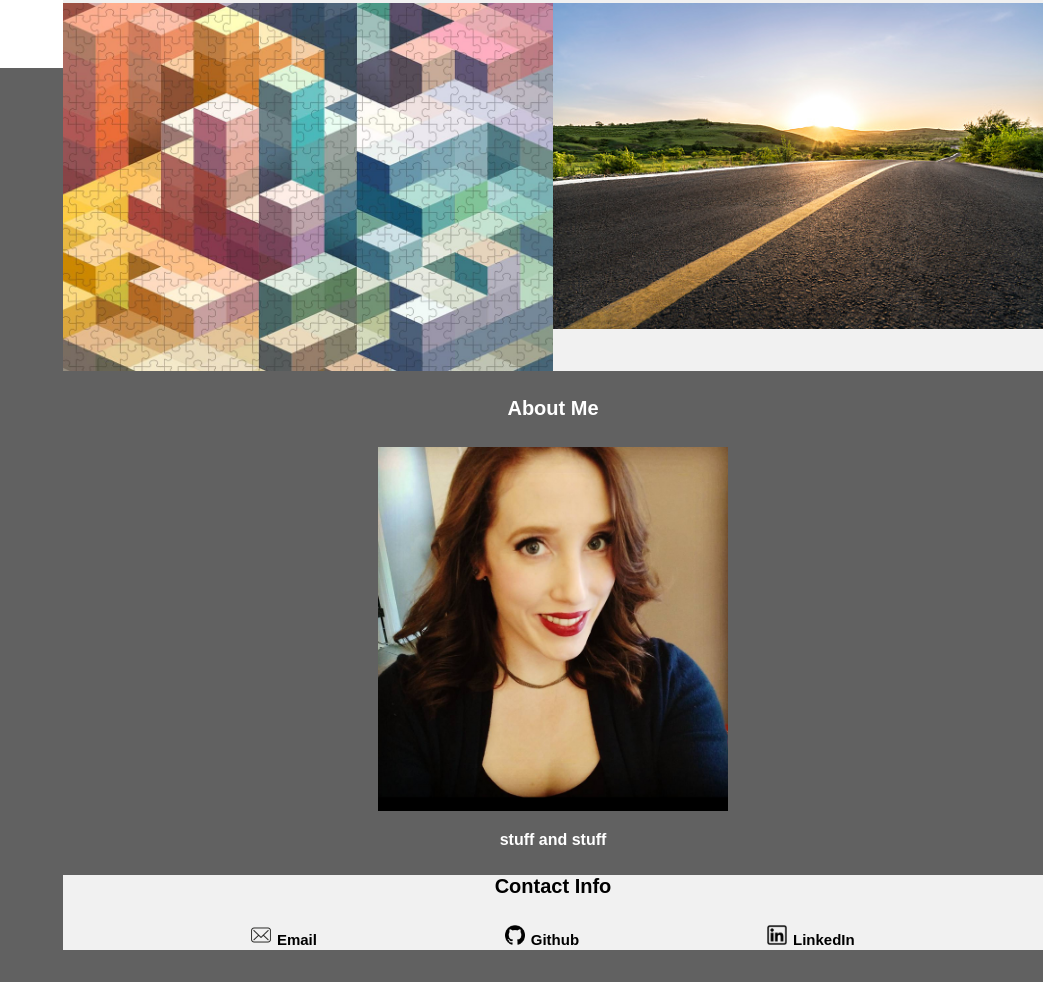
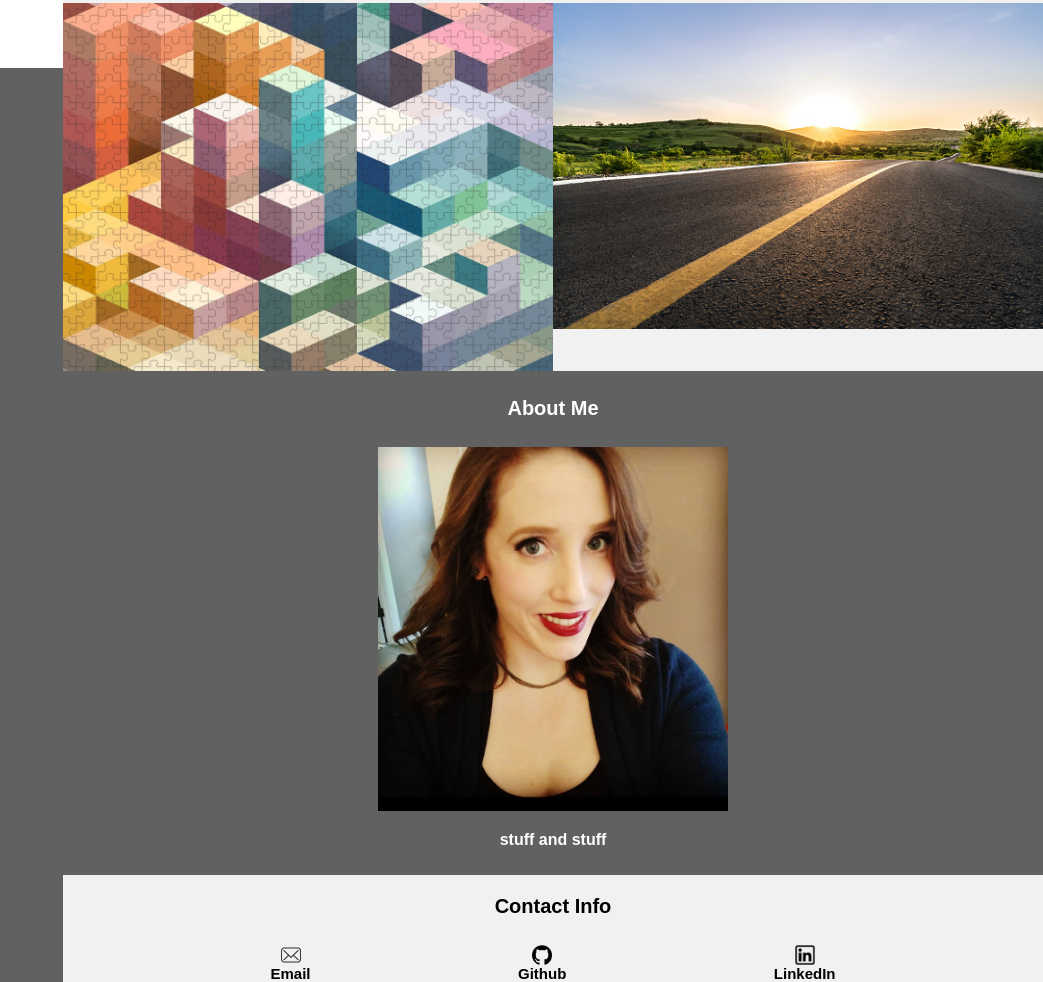
Before and after one commit to cmurphgarv/Portfolio, a plain HTML site: page index.html in a window 1280 px wide. Shown: the part 732-1714 px from the top of the page, without its empty margins (237-1280 px from the left). Before the commit the page ends 1682 px from the top, so only its background shows below. Drawn offline with Linux system fonts and the light colour scheme.

Commit message:
created variables for styles to consolidate code

```diff
--- a/assets/css/style.css
+++ b/assets/css/style.css
@@ -1,20 +1,28 @@
+:root {
+    --white: #fff;
+    --white2: #f1f1f1;
+    --gray1: #616161;
+    --gray2: #757575;
+    --black: #000;
+}
+
 body {
-    background-color:  #616161;
+    background-color:  var(--gray1);
     font-family: "Raleway", sans-serif;
-    color: #fff;
+    color: var(--white);
     margin: 0;
 }
 
 .sidebar {
     height: 100%;
     width: 300px;
-    background-color:#fff;
+    background-color: var(--white);
     position: fixed;
     z-index: 3;
     overflow: auto;
     font-weight: bold;
     text-align: center;
-    color: #757575;
+    color: var(--gray2)
 }
 
 .name {
@@ -33,7 +41,7 @@ body {
     text-align: center;
     font-size: 15px;
     line-height: 1.5;
-    color: #757575;
+    color: var(--gray2);
 }
 
 a {
@@ -43,7 +51,7 @@ a {
 
 a:hover {
     background-color: #ccc;
-    color: #000;
+    color: var(--black);
 }
 
 .content {
@@ -56,8 +64,8 @@ a:hover {
     grid-template-columns: 1fr 1fr;
     grid-template-rows: 1fr 1fr 1fr;
     gap: 0px;
-    background-color: #f1f1f1;
-    color: #000;
+    background-color: var(--white2);
+    color: var(--black);
     text-align: center;
     width: 100%;
 }
@@ -72,14 +80,14 @@ a:hover {
 }
 
 .about-me {
-    background-color: #616161;
-    color: #fff;
+    background-color: var(--gray1);
+    color: var(--white);
     font-weight: 600;
     text-align: center;
 }
 
 .about-me h4 {
-    color: #fff;
+    color: var(--white);
     font-weight: 600;
     font-size: 20px;
 }
@@ -90,9 +98,13 @@ a:hover {
 }
 
 .contact-info {
-    background-color: #f1f1f1;
-    color: #000;
+    background-color: var(--white2);
+    color: var(--black);
     text-align: center;
+}
+
+.contact-info h4 {
+    padding-top: 20px;
 }
 
 .contact-links {
@@ -102,7 +114,7 @@ a:hover {
 }
 
 .contact-links a {
-    color: #000;
+    color: var(--black);
     font-size: 15px;
 }
 
@@ -115,3 +127,10 @@ a:hover {
     width: 20px;
     height: 20px;
 }
+
+.logo-position {
+    display: flex;
+    flex-direction: column;
+    justify-content: center;
+    align-items: center;
+}
--- a/index.html
+++ b/index.html
@@ -50,7 +50,7 @@
             </div>
             <div class="logo-position">
                 <img class="logos" src="./assets/images/linkedIn.png" alt="LinkedIn Logo">
-                <a href="www.linkedin.com/in/charlotte-murphey-b6b95942">LinkedIn</a>
+                <a href="https://www.linkedin.com/in/charlotte-murphey-b6b95942">LinkedIn</a>
             </div>
 
         </div>
```
